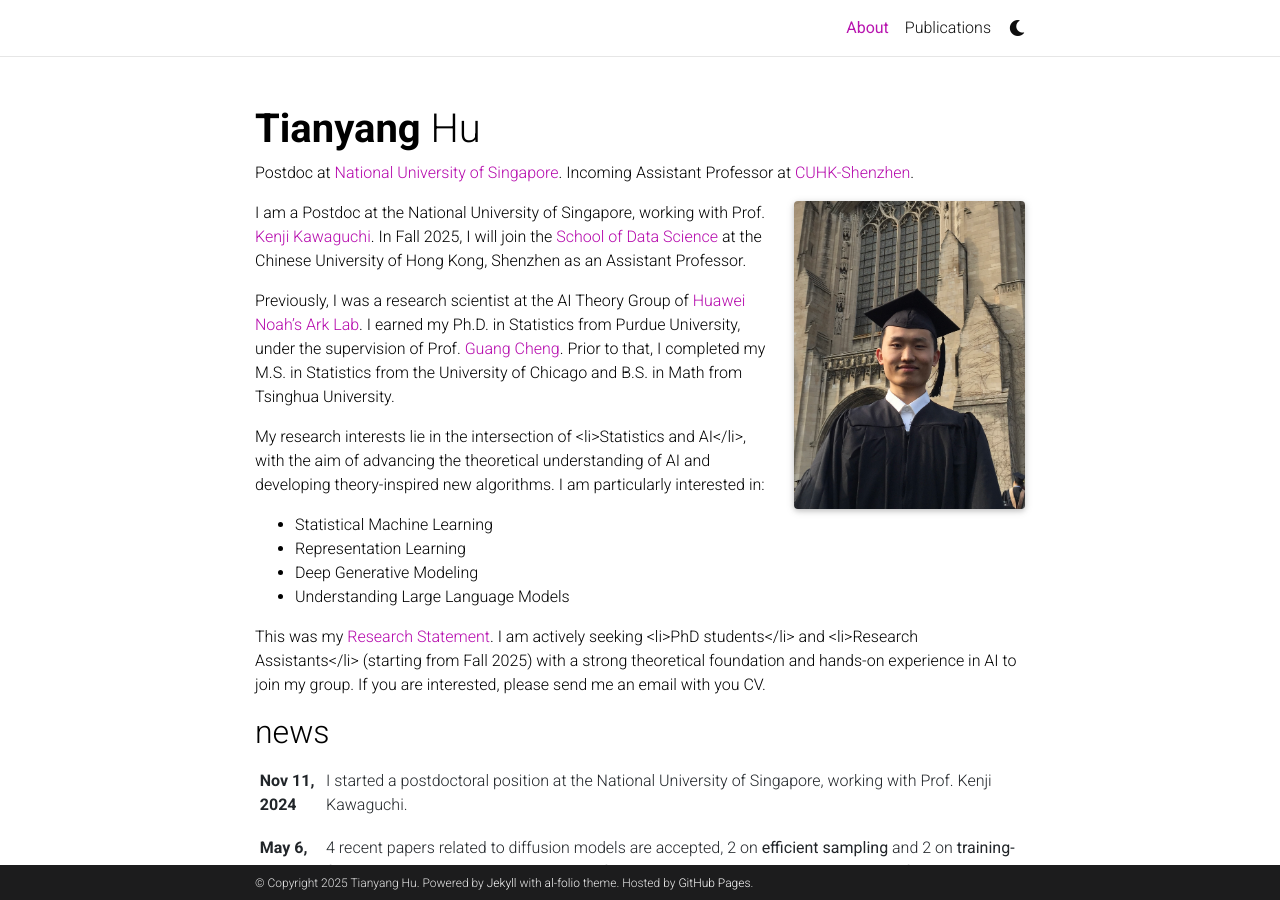
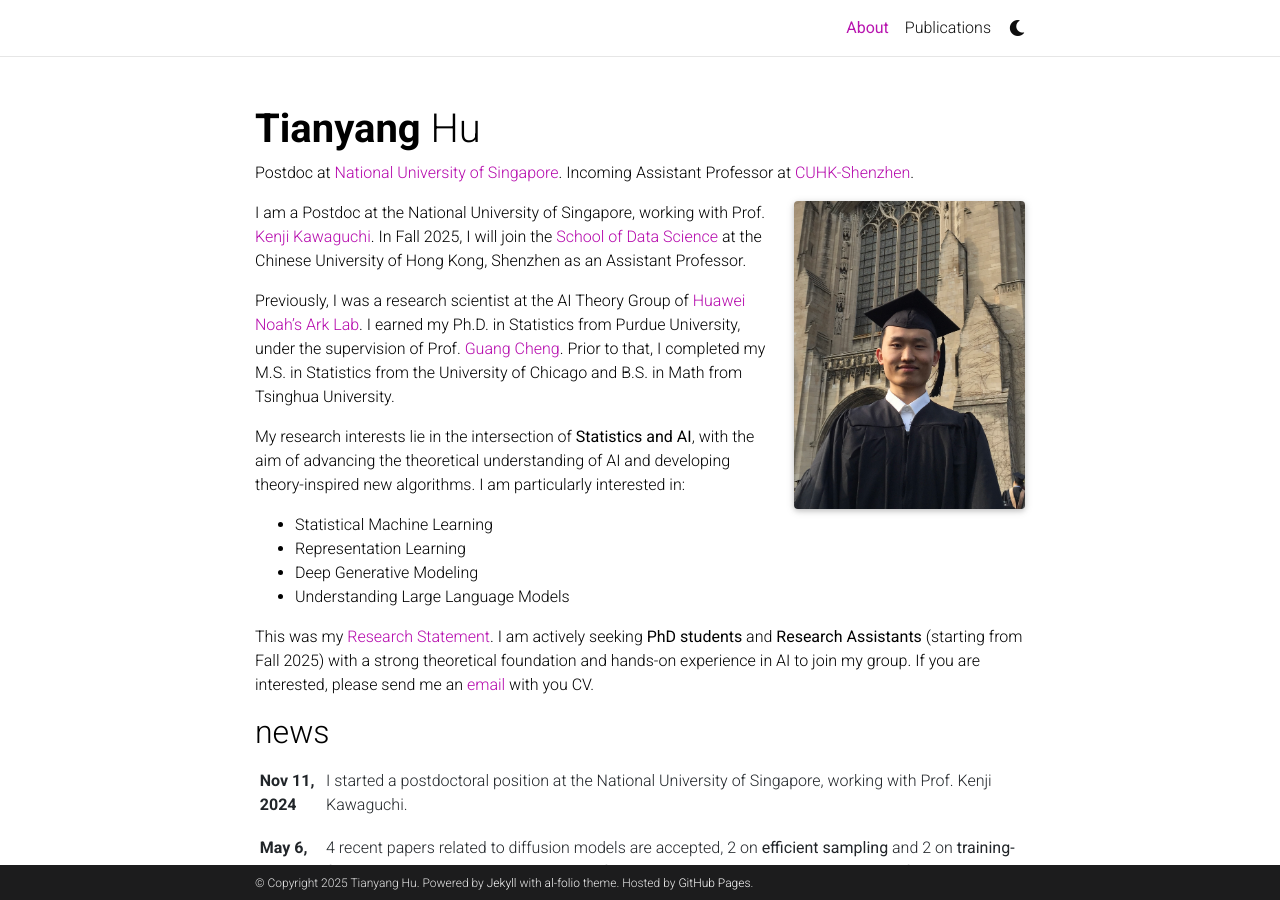
Before and after one commit to hu-tianyang/hu-tianyang.github.io, a Jekyll site: the page built from _pages/about.md, in a window 1280 px wide and 900 px high. Built offline with Jekyll 4.4.1, drawn with Linux system fonts in a browser that asks for light colours; full-size pictures stand in for the smaller copies a plugin makes; comment, search, counter and statistics services are not loaded; a style sheet for code colours, icons or effects is not loaded.

```diff
--- a/_pages/about.md
+++ b/_pages/about.md
@@ -21,7 +21,7 @@ I am a Postdoc at the National University of Singapore, working with Prof. [Kenj
 Previously, I was a research scientist at the AI Theory Group of [Huawei Noah’s Ark Lab](http://dev3.noahlab.com.hk/).
 I earned my Ph.D. in Statistics from Purdue University, under the supervision of Prof. [Guang Cheng](http://www.stat.ucla.edu/~guangcheng/). Prior to that, I completed my M.S. in Statistics from the University of Chicago and B.S. in Math from Tsinghua University.
 
-My research interests lie in the intersection of <li>Statistics and AI</li>, with the aim of advancing the theoretical understanding of AI and developing theory-inspired new algorithms.
+My research interests lie in the intersection of <b>Statistics and AI</b>, with the aim of advancing the theoretical understanding of AI and developing theory-inspired new algorithms.
 I am particularly interested in:
 <ul>
   <li>Statistical Machine Learning</li>
@@ -31,8 +31,8 @@ I am particularly interested in:
 </ul>
 
 This was my <a href="/assets/pdf/Research_Statement.pdf">Research Statement</a>.
-I am actively seeking <li>PhD students</li> and <li>Research Assistants</li> (starting from Fall 2025) with a strong theoretical foundation and hands-on experience in AI to join my group.
-If you are interested, please send me an email with you CV.
+I am actively seeking <b>PhD students</b> and <b>Research Assistants</b> (starting from Fall 2025) with a strong theoretical foundation and hands-on experience in AI to join my group.
+If you are interested, please send me an [email](mailto:hutianyang.up@outlook.com) with you CV.
 
 <!-- You can put a picture in, too. The code is already in, just name your picture `prof_pic.jpg` and put it in the `img/` folder. -->
 
```
